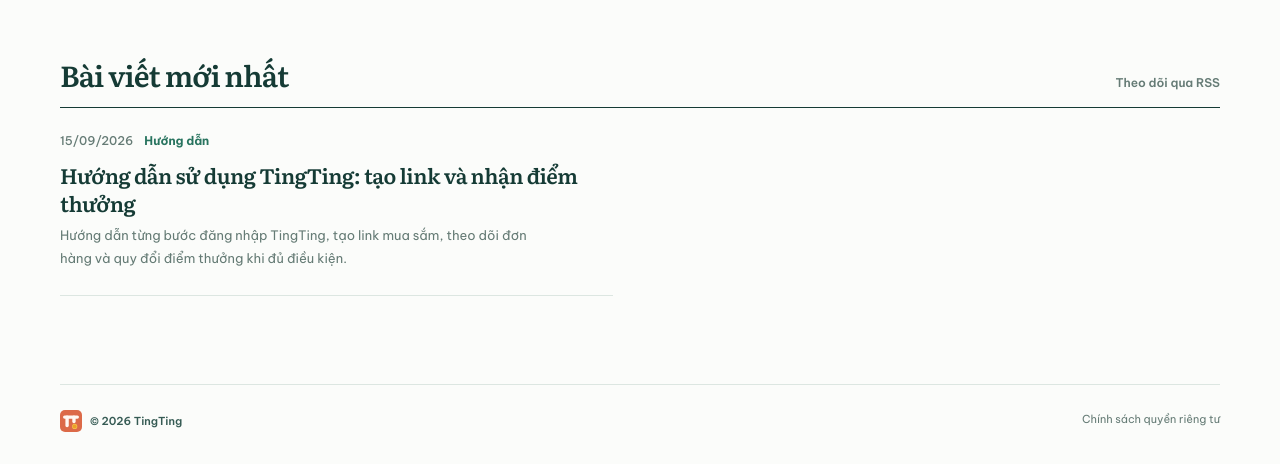
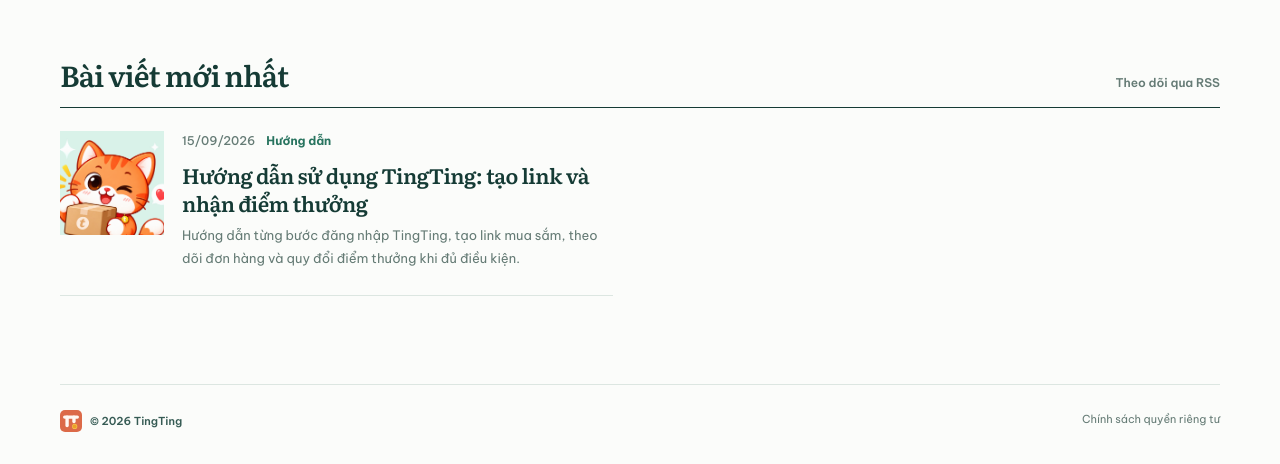
Before and after one commit to Huylehp912/tingting-blog, a Jekyll site: the page built from index.html, in a window 1280 px wide. Shown: the part 926-1390 px from the top of the page. Built offline with Jekyll 4.4.1, drawn with Linux system fonts in a browser that asks for light colours.

Commit message:
Add thumbnails to latest blog stories

```diff
--- a/_layouts/default.html
+++ b/_layouts/default.html
@@ -64,7 +64,10 @@
       .latest-heading h2 { margin: 0; font: 600 29px/1.3 var(--serif); letter-spacing: -.035em; }
       .latest-heading a { color: var(--muted); font-size: 12px; font-weight: 600; }
       .story-list { display: grid; grid-template-columns: repeat(2, minmax(0, 1fr)); column-gap: 54px; }
-      .story-row { padding: 23px 0 25px; border-bottom: 1px solid var(--line); }
+      .story-row { display: grid; grid-template-columns: 104px minmax(0, 1fr); gap: 18px; align-items: start; padding: 23px 0 25px; border-bottom: 1px solid var(--line); }
+      .story-row.no-thumb { grid-template-columns: 1fr; }
+      .story-thumb { display: block; overflow: hidden; background: var(--mint); aspect-ratio: 1; }
+      .story-thumb img { display: block; width: 100%; height: 100%; object-fit: cover; }
       .story-row h3 { margin: 9px 0 7px; font: 600 21px/1.35 var(--serif); letter-spacing: -.025em; }
       .story-row p { max-width: 490px; margin: 0; color: var(--muted); font-size: 13px; line-height: 1.75; }
       .empty { padding: 34px 0; color: var(--muted); }
@@ -113,6 +116,7 @@
         .featured-copy { padding: 28px 26px 32px; }
         .featured h2 { font-size: 33px; }
         .story-list { grid-template-columns: 1fr; }
+        .story-row { grid-template-columns: 88px minmax(0, 1fr); gap: 14px; }
         .latest { padding-bottom: 62px; }
         .latest-heading h2 { font-size: 26px; }
         .article { margin: 28px auto 68px; }
--- a/index.html
+++ b/index.html
@@ -27,10 +27,13 @@
   <div class="story-list">
     {% assign remaining_posts = site.posts | shift %}
     {% for post in remaining_posts %}
-    <article class="story-row">
-      <div class="story-meta"><time datetime="{{ post.date | date_to_xmlschema }}">{{ post.date | date: "%d/%m/%Y" }}</time>{% if post.categories.size > 0 %}<span class="story-topic">{{ post.categories | first }}</span>{% endif %}</div>
-      <h3><a href="{{ post.url | relative_url }}">{{ post.title }}</a></h3>
-      <p>{{ post.description | default: post.excerpt | strip_html | normalize_whitespace | truncate: 155 }}</p>
+    <article class="story-row{% unless post.image %} no-thumb{% endunless %}">
+      {% if post.image %}<a class="story-thumb" href="{{ post.url | relative_url }}"><img src="{{ post.image | relative_url }}" alt="" loading="lazy"></a>{% endif %}
+      <div class="story-detail">
+        <div class="story-meta"><time datetime="{{ post.date | date_to_xmlschema }}">{{ post.date | date: "%d/%m/%Y" }}</time>{% if post.categories.size > 0 %}<span class="story-topic">{{ post.categories | first }}</span>{% endif %}</div>
+        <h3><a href="{{ post.url | relative_url }}">{{ post.title }}</a></h3>
+        <p>{{ post.description | default: post.excerpt | strip_html | normalize_whitespace | truncate: 155 }}</p>
+      </div>
     </article>
     {% else %}
     <p class="empty">Bài viết mới sẽ được cập nhật tại đây.</p>
```
